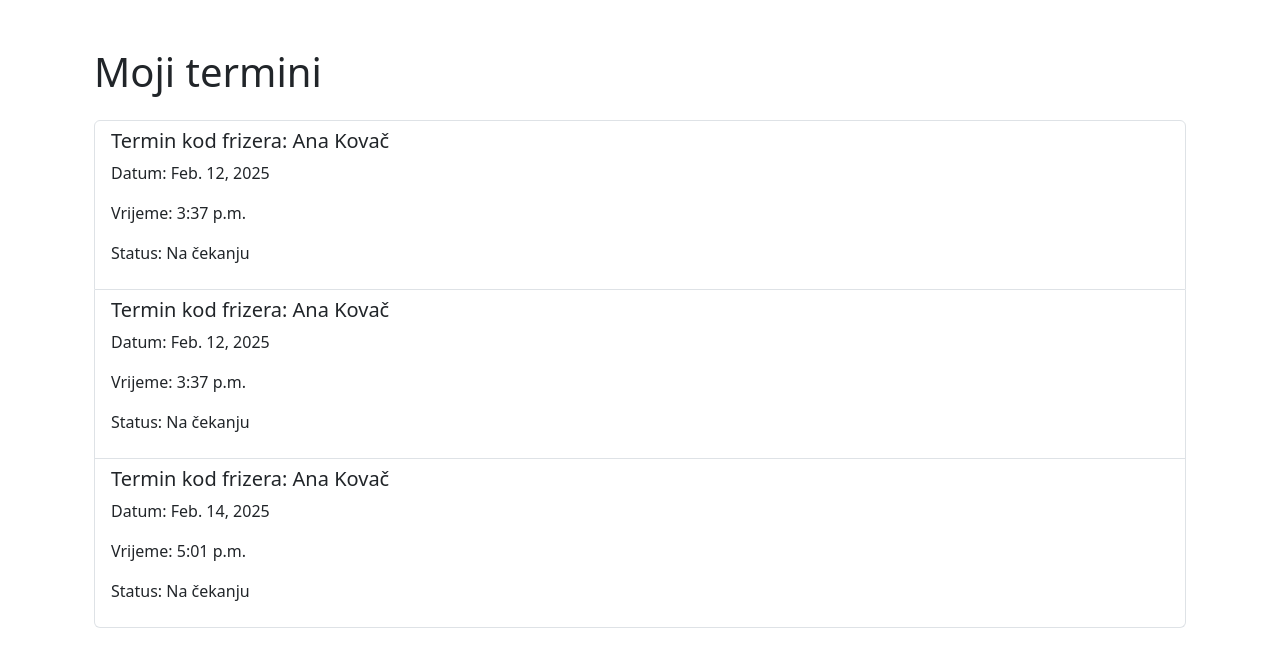
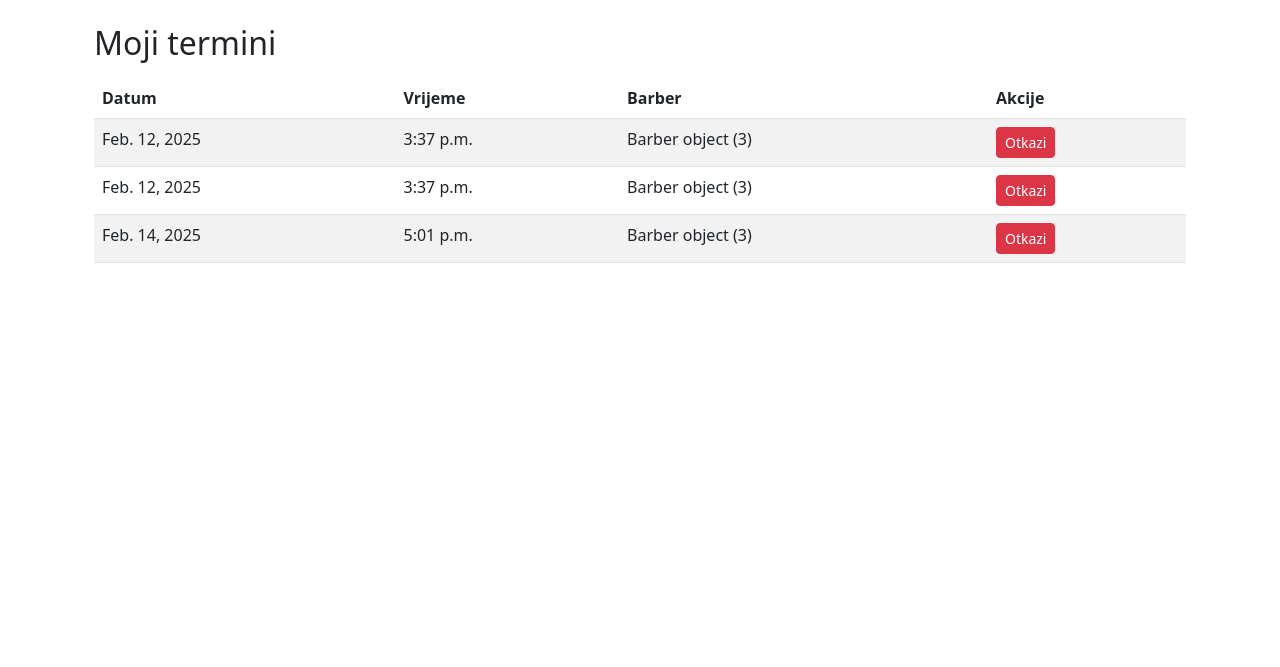
Before and after one commit to berojed/BarberApp, a Django app: page /home/moji-termini/ in a window 1280 px wide. Shown: the part 56-723 px from the top of the page. Run offline with Django 5.2, Linux system fonts and the light colour scheme; a user stored in the database is signed in; data comes from the database, SQL or seed files in the repository; both versions use the stored data as it was after the commit.

Commit message:
Dodana dodaja apointemeta i pregled jos u queue je brisanje apointmenta

```diff
--- a/barberapp/barberapp/settings.py
+++ b/barberapp/barberapp/settings.py
@@ -41,6 +41,7 @@ INSTALLED_APPS = [
     'django.contrib.staticfiles',
     'barberwebapp',
     'rest_framework',
+    'widget_tweaks',
 ]
 
 MIDDLEWARE = [
--- a/barberapp/barberwebapp/templates/barberwebapp/my_appointments.html
+++ b/barberapp/barberwebapp/templates/barberwebapp/my_appointments.html
@@ -1,24 +1,49 @@
-{% extends "base.html" %}
+{% extends 'base.html' %}
 {% load static %}
 
+{% block title %}Moji Termini{% endblock %}
+
 {% block content %}
-<div class="container mt-5">
-    <h1 class="mb-4">Moji termini</h1>
-    <div class="row">
-        <div class="col-md-12">
-            <ul class="list-group">
+<div class="container">
+    <h2 class="mt-4 mb-3">Moji termini</h2>
+
+    {% if messages %}
+        {% for message in messages %}
+            <div class="alert alert-{{ message.tags }}">
+                {{ message }}
+            </div>
+        {% endfor %}
+    {% endif %}
+
+    {% if appointments %}
+        <table class="table table-striped">
+            <thead>
+                <tr>
+                    <th>Datum</th>
+                    <th>Vrijeme</th>
+                    <th>Barber</th>
+                    <th>Akcije</th>
+                </tr>
+            </thead>
+            <tbody>
                 {% for appointment in appointments %}
-                <li class="list-group-item">
-                    <h5>Termin kod frizera: {{ appointment.barber.name }}</h5>
-                    <p>Datum: {{ appointment.date }}</p>
-                    <p>Vrijeme: {{ appointment.time }}</p>
-                    <p>Status: {% if appointment.is_confirmed %}Potvrđen{% else %}Na čekanju{% endif %}</p>
-                </li>
-                {% empty %}
-                <li class="list-group-item">Trenutno nemate rezerviranih termina.</li>
+                    <tr>
+                        <td>{{ appointment.date }}</td>
+                        <td>{{ appointment.time }}</td>
+                        <td>{{ appointment.barber }}</td>
+                        <td>
+                            <!-- Link na stranicu za otkazivanje termina -->
+                            <a href="{% url 'barberwebapp:cancel_appointment' appointment.pk %}" class="btn btn-danger btn-sm">
+                                Otkazi
+                            </a>
+
+                        </td>
+                    </tr>
                 {% endfor %}
-            </ul>
-        </div>
-    </div>
+            </tbody>
+        </table>
+    {% else %}
+        <p>Nema zakazanih termina.</p>
+    {% endif %}
 </div>
 {% endblock %}
--- a/barberapp/barberwebapp/urls.py
+++ b/barberapp/barberwebapp/urls.py
@@ -42,5 +42,6 @@ urlpatterns = [
     path('reviews/<int:pk>/update/', update_review, name='update_review'),
     path('reviews/<int:pk>/delete/', ReviewDeleteView.as_view(), name='delete_review'),
     path('moji-termini/', my_appointments, name='my_appointments'),
-      path('home/appointments/create/', views.create_appointment, name='create_appointment'),
+    path('home/appointments/create/', views.create_appointment, name='create_appointment'),
+    path('termini/<int:pk>/otkazi/', views.cancel_appointment, name='cancel_appointment'),
 ]
--- a/barberapp/barberwebapp/views.py
+++ b/barberapp/barberwebapp/views.py
@@ -1,4 +1,4 @@
-from datetime import timezone
+from django.utils import timezone
 from django.shortcuts import redirect, render,get_object_or_404
 from django.contrib.auth.forms import UserCreationForm
 from django.contrib.auth import authenticate, login
@@ -274,12 +274,10 @@ def my_appointments(request):
     appointments = Appointment.objects.filter(user=request.user)
     return render(request, 'barberwebapp/my_appointments.html', {'appointments': appointments})
 
+
 @login_required
 def create_appointment(request):
-    form = AppointmentForm()
-    barbers = Barber.objects.all()  # Dohvati sve barbere
-
-    if request.method == 'POST':
+    if request.method == "POST":
         form = AppointmentForm(request.POST)
         if form.is_valid():
             appointment = form.save(commit=False)
@@ -287,6 +285,18 @@ def create_appointment(request):
             appointment.created_at = timezone.now()
             appointment.save()
             return redirect('barberwebapp:my_appointments')
+    else:
+        form = AppointmentForm()
 
-    # Ako forma nije validna, prikaži home s greškama i barberima
+    barbers = Barber.objects.all()
     return render(request, 'barberwebapp/home.html', {'form': form, 'barbers': barbers})
+
+
+@login_required
+def cancel_appointment(request, pk):
+    appointment = get_object_or_404(Appointment, pk=pk, user=request.user)
+    if request.method == "POST":
+        appointment.delete()
+        messages.success(request, "Termin je uspješno otkazan.")
+        return redirect('barberwebapp:my_appointments')
+    return render(request, 'barberwebapp/cancel_appointment.html', {'appointment': appointment})
```
Also changed, not shown: barberapp/barberwebapp/forms.py (+6 -5 lines), barberapp/db.sqlite3.
